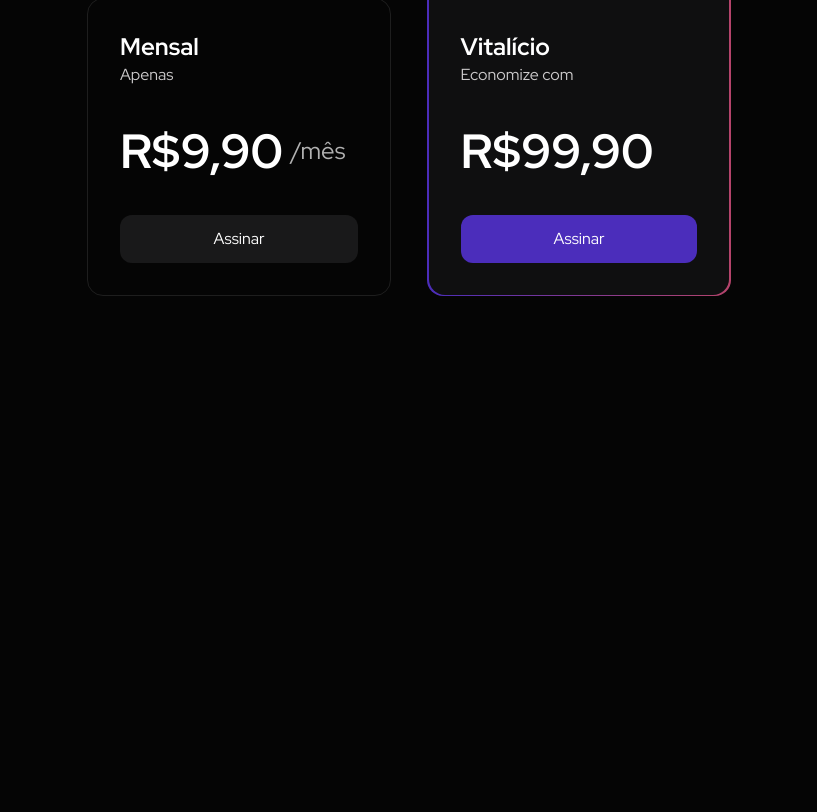
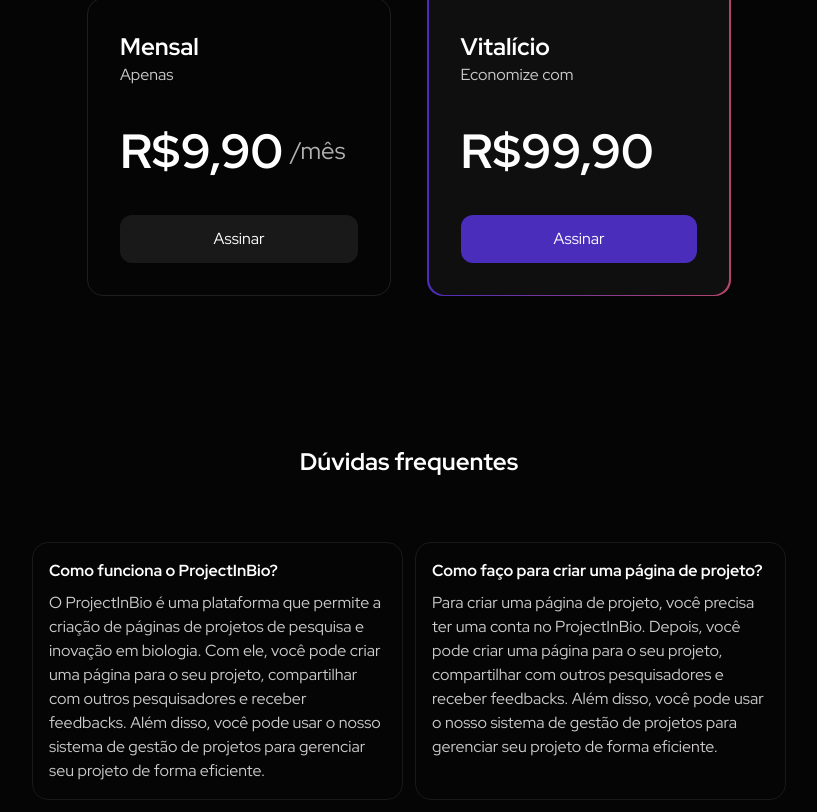
Before and after one commit to Dev-Lops/projectinbio, a Next.js app: page / in a window 1280 px wide. Shown: the part 1961-2773 px from the top of the page, without its empty margins (231-1048 px from the left). Before the commit the page ends 2407 px from the top, so only its background shows below. Built offline with nearby package versions, Linux system fonts and the light colour scheme.

Commit message:
✅ - Create a Faq component

```diff
--- /dev/null
+++ b/app/components/landing-page/faq.tsx
@@ -0,0 +1,45 @@
+export function Faq() {
+  const faq = [
+    {
+      title: "Como funciona o ProjectInBio?",
+      description: "O ProjectInBio é uma plataforma que permite a criação de páginas de projetos de pesquisa e inovação em biologia. Com ele, você pode criar uma página para o seu projeto, compartilhar com outros pesquisadores e receber feedbacks. Além disso, você pode usar o nosso sistema de gestão de projetos para gerenciar seu projeto de forma eficiente."
+    },
+    {
+      title: "Como faço para criar uma página de projeto?",
+      description: "Para criar uma página de projeto, você precisa ter uma conta no ProjectInBio. Depois, você pode criar uma página para o seu projeto, compartilhar com outros pesquisadores e receber feedbacks. Além disso, você pode usar o nosso sistema de gestão de projetos para gerenciar seu projeto de forma eficiente."
+    }, {
+      title: "Há um periodo de teste gratuito?",
+      description: "Sim, há um período de teste gratuito. Você pode criar uma página de projeto e compartilhar com outros pesquisadores e receber feedbacks. Além disso, você pode usar o nosso sistema de gestão de projetos para gerenciar seu projeto de forma eficiente."
+    },
+    {
+      title: 'Posso personalizar o design do meu portfolio?',
+      description: 'Sim, você pode personalizar o design do seu portfolio. Você pode escolher entre vários templates pré-definidos ou criar o seu próprio template.'
+    },
+    {
+      title: 'O que acontece se eu cancelar minha assinatura?',
+      description: 'Se você cancelar sua assinatura, você perderá acesso a todos os recursos do ProjectInBio. Além disso, você não poderá mais criar páginas de projetos.'
+    }, {
+      title: 'Posso compartilhar meu portfólio em redes sociais?',
+      description: 'Sim, você pode compartilhar seu portfólio em redes sociais. Você pode usar o nosso sistema de compartilhamento para compartilhar seu portfólio em redes sociais.'
+    },
+  ]
+  return (
+    <div className="flex flex-col gap-16 items-center my-20">
+      <h3 className="text-white text-2xl font-bold">Dúvidas frequentes</h3>
+      <div className="grid grid-cols-2 gap-3">
+        {faq.map((item) => (
+          <FaqItem title={item.title} description={item.description} />
+        ))}
+      </div>
+    </div >
+  )
+}
+
+function FaqItem({ title, description }: { title: string, description: string }) {
+  return (
+    <div className="flex flex-col gap-2 border border-border-primary bg-background-primary rounded-2xl rounded-border-primary p-4 w-[371px]">
+      <p className="text-white font-bold">{title}</p>
+      <p className="text-content-body">{description}</p>
+    </div>
+  )
+}
--- a/app/components/landing-page/header.tsx
+++ b/app/components/landing-page/header.tsx
@@ -5,7 +5,7 @@
     <div className="absolute top-0 left-0 right-0 max-w-7xl mx-auto flex items-center justify-between py-10">
       <div className="flex items-center gap-4">
         <img src="/logo.svg" alt="ProjecInBio Logo" />
-        <h3 className="text-white text-2xl font-bold">ProjecInBio</h3>
+        <h3 className="text-white text-2xl font-bold">ProjectInBio</h3>
       </div>
 
       <div className="flex items-center gap-4">
--- a/app/page.tsx
+++ b/app/page.tsx
@@ -1,3 +1,4 @@
+import { Faq } from "./components/landing-page/faq";
 import { Header } from "./components/landing-page/header";
 import Hero from "./components/landing-page/hero";
 import Pricing from "./components/landing-page/pricing";
@@ -11,6 +12,7 @@
       <Hero />
       <VideoExplanation />
       <Pricing />
+      <Faq />
     </div>
   );
 }
```
